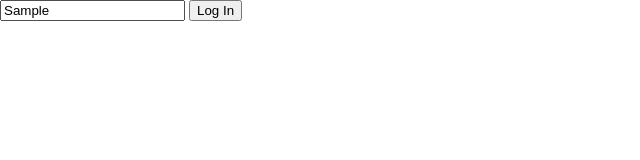
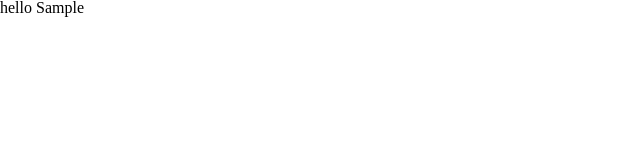
Before and after one commit to Heesu974/page01, a plain HTML site: page index.html in a window 1280 px wide. Both pictures are taken after typing "Sample" into the empty fields and a click on the button "Log In". Shown: the whole page, without its empty margins (0-640 px from the left). Drawn offline with Linux system fonts and the light colour scheme.

Commit message:
update login.js

```diff
--- a/css/styles.css
+++ b/css/styles.css
@@ -1,5 +1,5 @@
-@import "reset.css";
+@import 'reset.css';
 
 .hidden {
-    display: hidden;
+    display: none;
 }
--- a/index.html
+++ b/index.html
@@ -16,7 +16,9 @@
     <form id="login-form" class="hidden">
         <input type="text" placeholder="이름을 입력하세요" maxlength="15" required>
         <button>Log In</button>
+
     </form>
+    <h1 id="greeting" class="hidden"></h1>
 
 
 
--- a/js/login.js
+++ b/js/login.js
@@ -1,9 +1,10 @@
 
 const loginForm = document.querySelector('#login-form');
 const loginInput = document.querySelector('#login-form input');
+const greeting = document.querySelector('#greeting')
 
-
-
+const HIDDEN = 'hidden';
+const KEY_TYPEDINPUTVALUE = 'Key_typedInputValue'
 
 // function handleLoginBtnClick() {
 //     const typedInputValue = loginInput.value;
@@ -17,12 +18,39 @@ const loginInput = document.querySelector('#login-form input');
 
 // loginButton.addEventListener('click', handleLoginBtnClick);
 
+
+
+
 function handleLoginSubmit(e) {
     e.preventDefault();
+
+
+    loginForm.classList.add(HIDDEN);
     const typedInputValue = loginInput.value;
-    console.log(typedInputValue);
-    // loginForm.classList.add('hidden');
+
+    localStorage.setItem(KEY_TYPEDINPUTVALUE, typedInputValue);
+
+
+    greeting.classList.remove(HIDDEN);
+    greeting.innerText = `hello ${typedInputValue}`
+
+
 
 }
 
-loginForm.addEventListener('submit', handleLoginSubmit);
+function paintGreeting() {
+
+}
+
+
+
+const checkStored_Key = localStorage.getItem(KEY_TYPEDINPUTVALUE);
+
+if (checkStored_Key === null) {
+    loginForm.classList.remove(HIDDEN);
+    loginForm.addEventListener('submit', handleLoginSubmit);
+
+} else {
+    greeting.classList.remove(HIDDEN);
+    greeting.innerText = `hello ${checkStored_Key}`
+}
```
